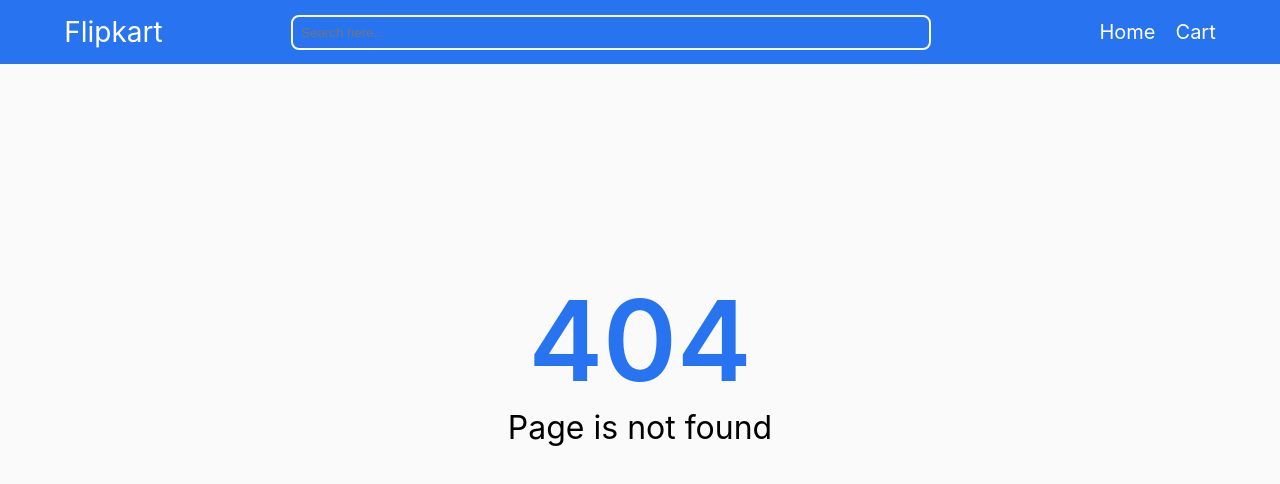
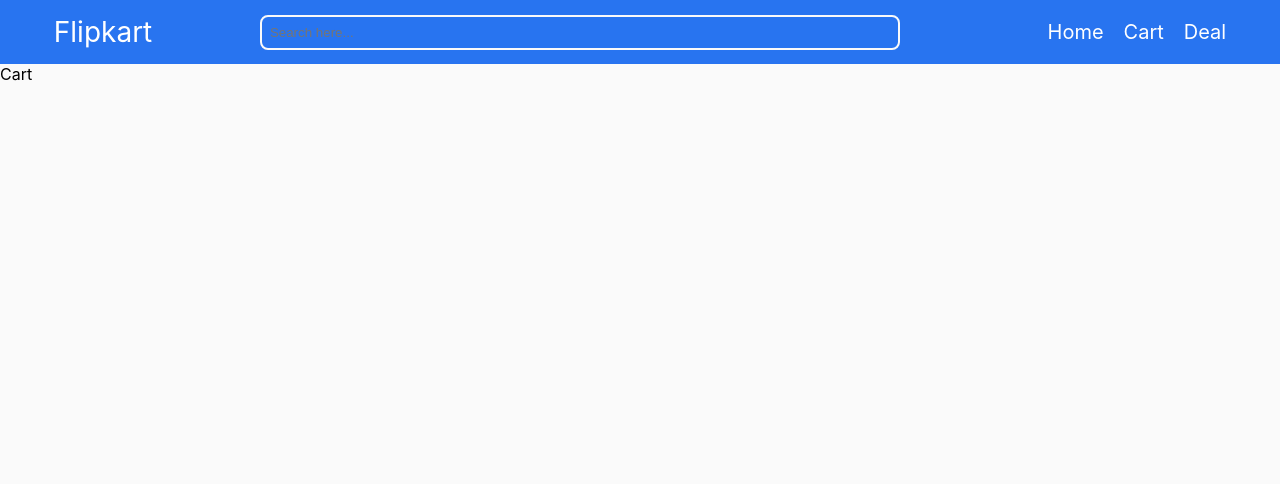
Before and after one commit to Krupal19/flipkart-listing-page, a React (Create React App) app: page /cart in a window 1280 px wide. Before the commit this address had no page. Shown: the top 484 px of the page. Built offline with nearby package versions, Linux system fonts and the light colour scheme.

Commit message:
Nested Routes

```diff
--- a/src/App.css
+++ b/src/App.css
@@ -173,10 +173,12 @@
 
 
   div .error{
+    /* display: flex; */
+    margin: auto;
     text-align: center;
     width: 640px;
-    padding-top: 13rem;
-    margin: auto;
+    /* padding-top: 13rem; */
+    font-size: 2rem;
   }
 
   .errorNumber{
@@ -186,5 +188,4 @@
   }
 
   .errorText{
-    font-size: 2rem;
   }
--- a/src/App.js
+++ b/src/App.js
@@ -1,5 +1,5 @@
 import './App.css';
-import Header from './components/Header';
+// import Header from './components/Header';
 import ProductContainer from './components/ProductContainer';
 import { useState } from "react";
 
@@ -7,7 +7,7 @@
   const [searchTitle, setSearchTitle] = useState("");
   return (
     <div className="App">
-      <Header setSearchTitle={setSearchTitle} />
+      {/* <Header setSearchTitle={setSearchTitle} /> */}
       <ProductContainer searchTitle={searchTitle} />
     </div>
   );
--- a/src/components/Cart.js
+++ b/src/components/Cart.js
@@ -1,11 +1,9 @@
 import React from 'react'
-import Header from './Header';
 
 function Cart() {
 
     return (
         <>
-            <Header />
             <div>Cart</div>
         </>
     )
--- a/src/components/Error.js
+++ b/src/components/Error.js
@@ -5,7 +5,7 @@
     return (
         <>
             <Header />
-            <div className='error'><span className='errorNumber'>404</span><br /><span className='errorText'>Page is not found</span></div>
+            <div className='error'><span className='errorNumber'>404</span><br />Page is not found</div>
         </>
     )
 }
--- a/src/components/Header.js
+++ b/src/components/Header.js
@@ -18,7 +18,10 @@
                     <Link to={`/`}>Home</Link>
                 </li>
                 <li>
-                    <Link to={`/Cart`}>Cart</Link>
+                    <Link to={`/cart`}>Cart</Link>
+                </li>
+                <li>
+                    <Link to={`/deals`}>Deal</Link>
                 </li>
             </ul>
         </header>
--- /dev/null
+++ b/src/components/Root.js
@@ -0,0 +1,14 @@
+import React from 'react'
+import { Outlet } from 'react-router'
+import Header from './Header'
+
+function Root() {
+    return (
+        <>
+            <Header />
+            <Outlet />
+        </ >
+    )
+}
+
+export default Root
--- /dev/null
+++ b/src/components/TodaysDeal.js
@@ -0,0 +1,11 @@
+import React from 'react'
+
+function TodaysDeal() {
+    return (
+        <>
+            <div>TodaysDeal</div>
+        </>
+    )
+}
+
+export default TodaysDeal
--- a/src/index.js
+++ b/src/index.js
@@ -4,25 +4,38 @@
 import App from './App';
 import reportWebVitals from './reportWebVitals';
 import { createBrowserRouter, RouterProvider, } from "react-router-dom";
+import Cart from './components/Cart';
 import Error from "./components/Error";
+import TodaysDeal from './components/TodaysDeal';
+import Root from './components/Root';
 
 const router = createBrowserRouter([
   {
     path: "/",
-    element: <App />,
+    element: <Root />,
     errorElement: <Error />,
+    children: [
+      {
+        index: true,
+        element: <App />
+      },
+      {
+        path: "/cart",
+        element: <Cart />,
+      },
+      {
+        path: "/deals",
+        element: <TodaysDeal />,
+      },
+    ]
   },
-  {
-    path: "/",
-    element: <App />,
-  },
+
 ]);
 
 const root = ReactDOM.createRoot(document.getElementById('root'));
 root.render(
   <React.StrictMode>
     <RouterProvider router={router} />
-    {/* <App /> */}
   </React.StrictMode>
 );
 
```
